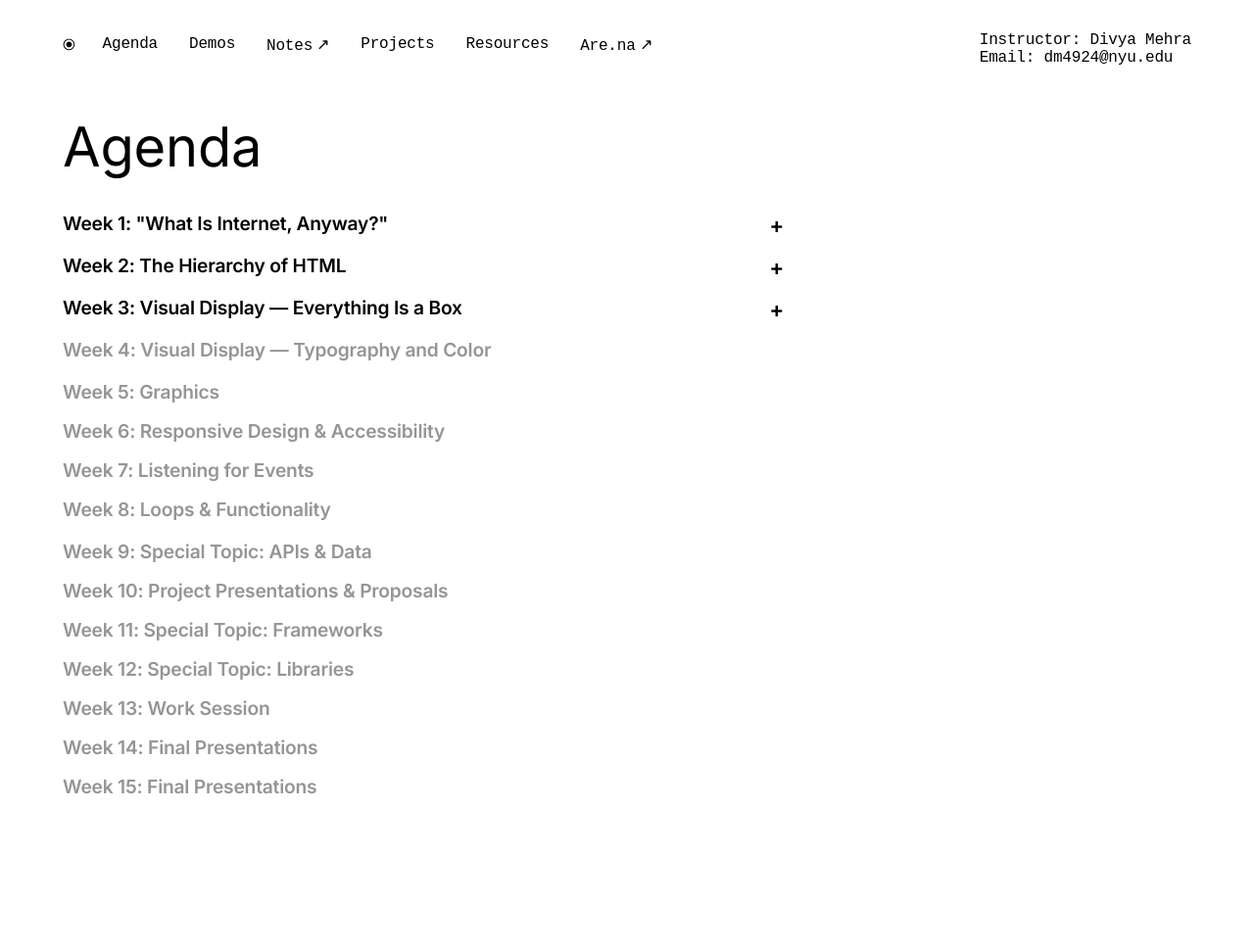
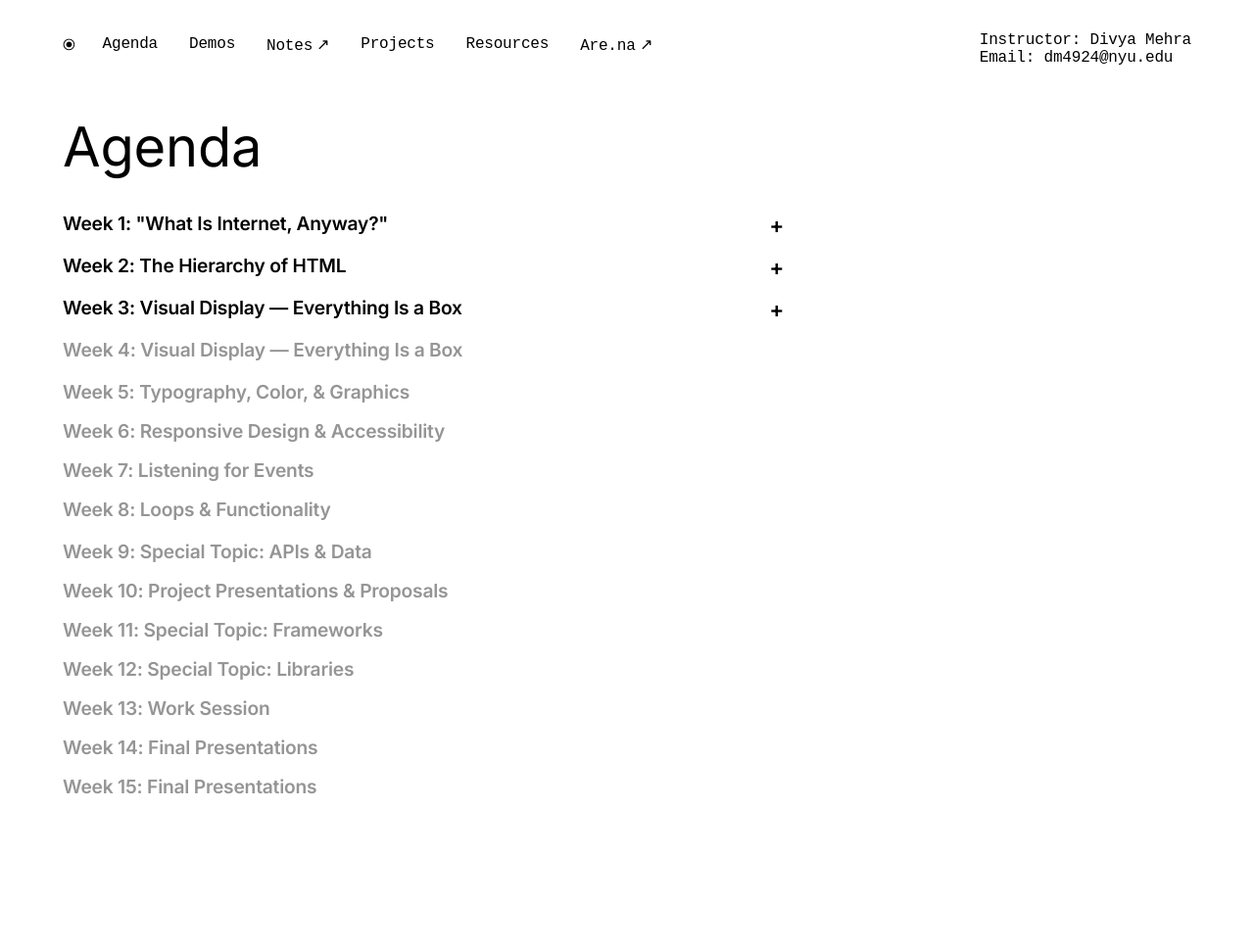
Before and after one commit to divya-mehra/web-dev-archive, a Jekyll site: the page built from pages/agenda.html, in a window 1280 px wide. Shown: the whole page at 98% size. Built offline with Jekyll 4.4.1, drawn with Linux system fonts in a browser that asks for light colours.

Commit message:
agenda update

```diff
--- a/pages/agenda.html
+++ b/pages/agenda.html
@@ -314,13 +314,13 @@ title: Agenda
   <section class="timeline"></section>
   <section class="week inactive" id="week-four">
     <summary>
-      <h2>Week 4: Visual Display — Typography and Color</h2>
+      <h2>Week 4: Visual Display — Everything Is a Box</h2>
     </summary>
   </section>
   <section class="timeline">P1</section>
   <section class="week inactive" id="week-five">
     <summary>
-      <h2>Week 5: Graphics</h2>
+      <h2>Week 5: Typography, Color, & Graphics</h2>
     </summary>
   </section>
   <section class="timeline"></section>
```
Also changed, not shown: 2 other files.
